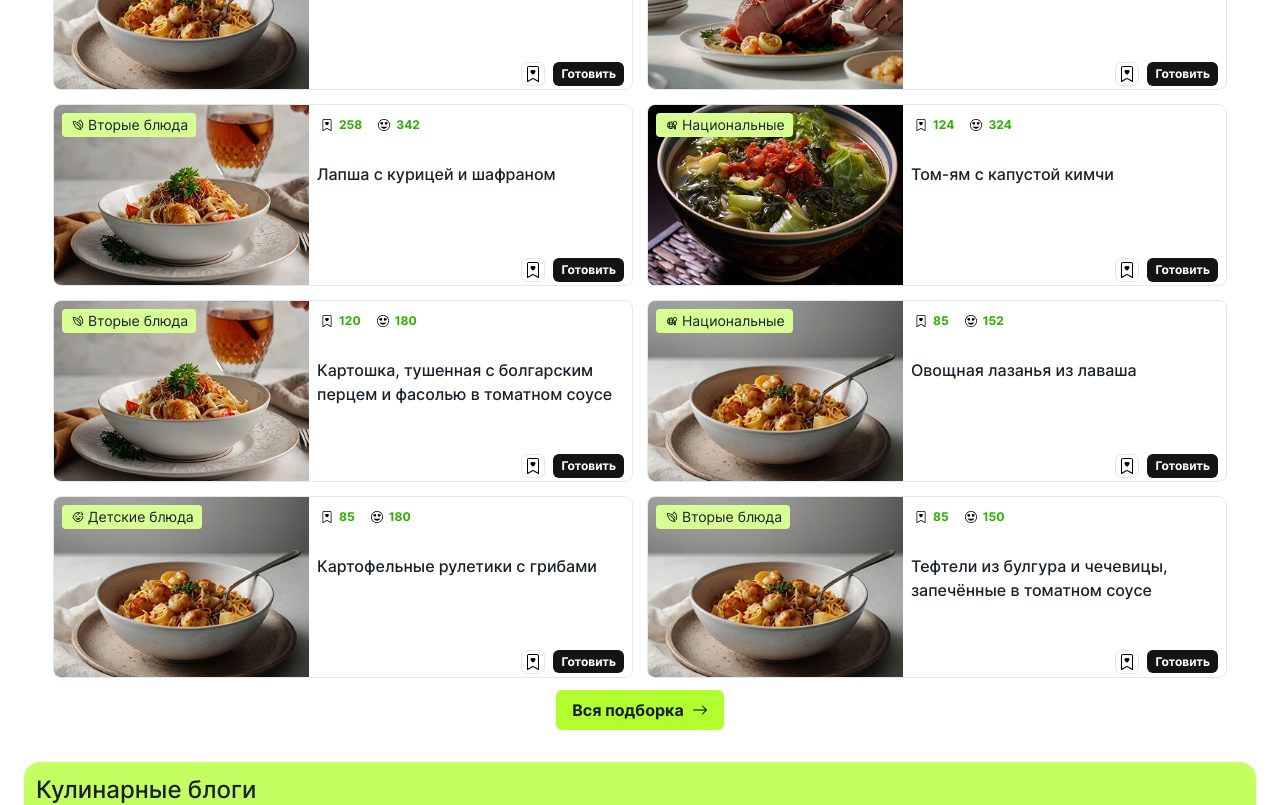
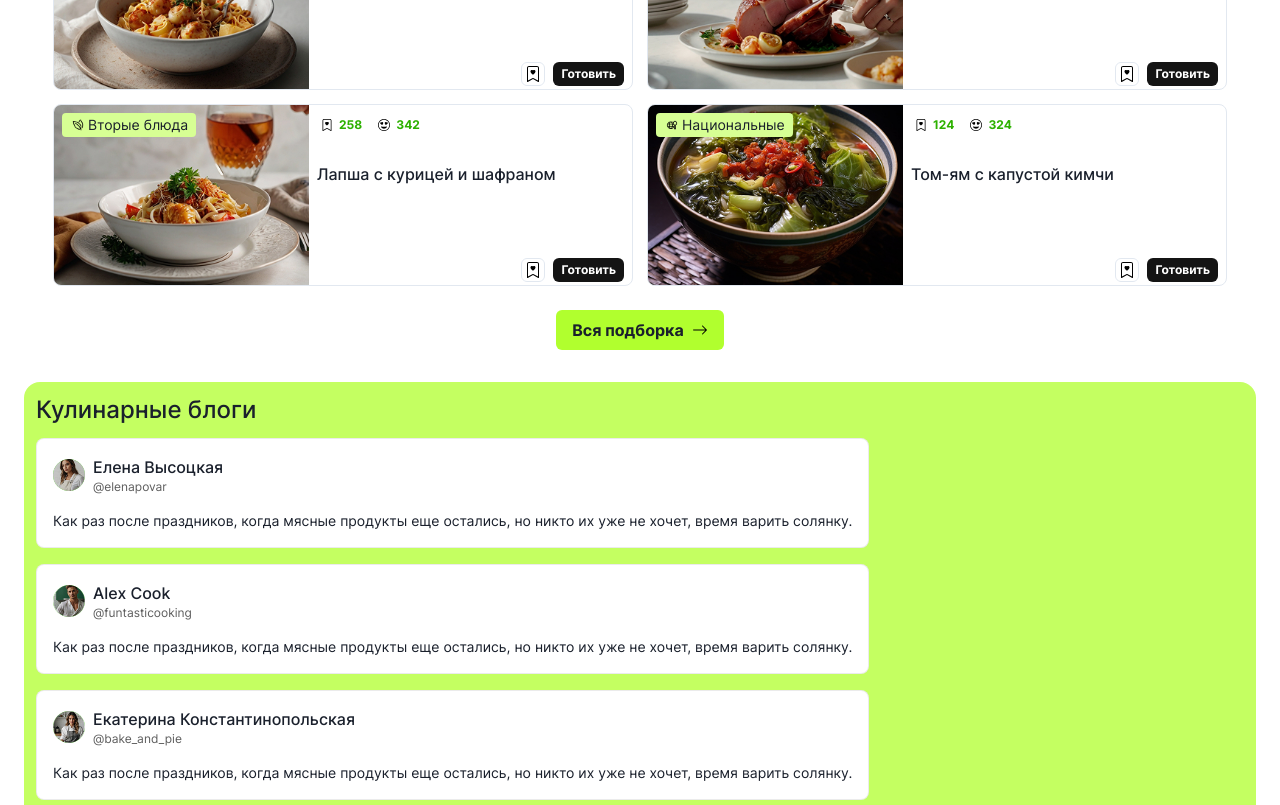
Before and after one commit to ClevertecFrontendLab/KazakovMaksim, a React (Vite) app: page / in a window 1280 px wide. Shown: the part 936-1741 px from the top of the page. Built offline with nearby package versions, Linux system fonts and the light colour scheme.

Commit message:
refactor(juicy section): move btn in separate component

```diff
--- /dev/null
+++ b/src/components/JuicySection/JuicyButton.tsx
@@ -0,0 +1,46 @@
+import { Button, useBreakpointValue } from '@chakra-ui/react';
+import { FC } from 'react';
+import { useNavigate } from 'react-router';
+
+import { ArrowIcon } from '~/components/icons';
+import { ROUTE_CONSTANTS } from '~/constants/routes';
+
+interface JuicyButtonProps {
+    type: 'desktop' | 'mobile';
+}
+
+export const JuicyButton: FC<JuicyButtonProps> = ({ type }) => {
+    const isTablet = useBreakpointValue({
+        base: true,
+        md: true,
+        xl: false,
+    });
+    const navigate = useNavigate();
+
+    let isVisible: boolean;
+
+    if (type === 'mobile') {
+        isVisible = isTablet ? true : false;
+    } else {
+        isVisible = isTablet ? false : true;
+    }
+
+    return (
+        <Button
+            onClick={() => navigate(ROUTE_CONSTANTS.JUICY)}
+            visibility={isVisible ? 'visible' : 'hidden'}
+            data-test-id={type === 'desktop' ? 'juiciest-link' : 'juiciest-link-mobile'}
+            variant='blogButton'
+            top='0'
+            right='0'
+            m={isTablet ? '12px auto 0' : 'initial'}
+            pos={isTablet ? 'static' : 'absolute'}
+            rightIcon={<ArrowIcon direction='right' size={16} color='black' />}
+            bg='lime.400'
+            h={isTablet && type === 'desktop' ? '0' : 'initial'}
+            p={isTablet && type === 'desktop' ? '0' : '8px 16px'}
+        >
+            Вся подборка
+        </Button>
+    );
+};
--- a/src/components/JuicySection/JuicySection.tsx
+++ b/src/components/JuicySection/JuicySection.tsx
@@ -1,41 +1,20 @@
-import { Box, Button, Heading, HStack, useBreakpointValue } from '@chakra-ui/react';
+import { Box, Heading, HStack } from '@chakra-ui/react';
 
-import { ArrowIcon } from '~/components/icons';
+import { JuicyButton } from '~/components/JuicySection/JuicyButton';
 import { ProductHCard } from '~/components/ProductHCard';
 import { mockProductHCards } from '~/constants/mockData';
 
-export const JuicySection = () => {
-    const isTablet = useBreakpointValue({
-        base: true,
-        md: true,
-        xl: false,
-    });
-
-    return (
+export const JuicySection = () => (
     <Box alignSelf='stretch' position='relative'>
         <Heading variant='sectionTitle' as='h3' mb={{ base: '3', xl: '4', '2xl': '6' }}>
             Самое сочное
         </Heading>
-            <HStack
-                justifyContent='center'
-                flexWrap='wrap'
-                gap={{ base: '3', md: '3.5', '2xl': '6' }}
-            >
-                {mockProductHCards.map((mockProductHCard) => (
+        <HStack justifyContent='center' flexWrap='wrap' gap={{ base: '3', md: '3.5', '2xl': '6' }}>
+            {mockProductHCards.slice(0, 4).map((mockProductHCard) => (
                 <ProductHCard key={mockProductHCard.productTitle} {...mockProductHCard} />
             ))}
         </HStack>
-            <Button
-                variant='blogButton'
-                top='0'
-                right='0'
-                m={isTablet ? '12px auto 0' : 'initial'}
-                pos={isTablet ? 'static' : 'absolute'}
-                rightIcon={<ArrowIcon direction='right' size={16} color='black' />}
-                bg='lime.400'
-            >
-                Вся подборка
-            </Button>
+        <JuicyButton type='desktop' />
+        <JuicyButton type='mobile' />
     </Box>
 );
-};
```
Lines whose indentation alone changed are shown as unchanged.
